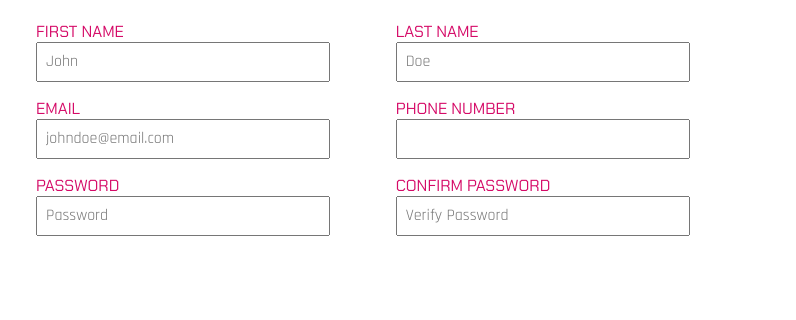
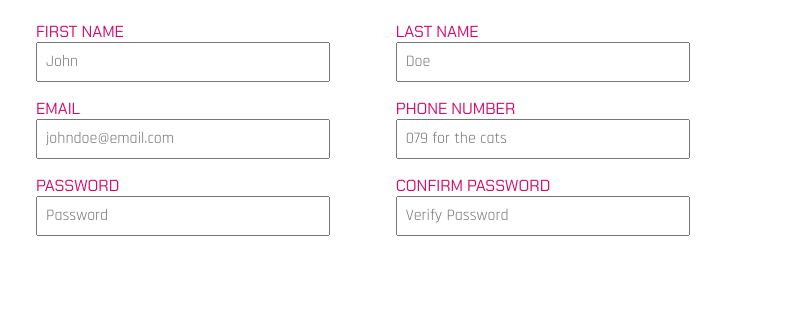
Before and after one commit to bennyfreemantle/The-Odin-Project-Sign-Up-Form, a plain HTML site: page index.html in a window 1280 px wide. Shown: the part 374-694 px from the top of the page, 484-1280 px from the left. Drawn offline with Linux system fonts and the light colour scheme.

Commit message:
placeholder text

```diff
--- a/index.html
+++ b/index.html
@@ -59,7 +59,7 @@
               </label>
               <label>
                 Phone Number
-                <input type="text" required />
+                <input type="text" placeholder="079 for the cats" required />
               </label>
             </div>
 
```
